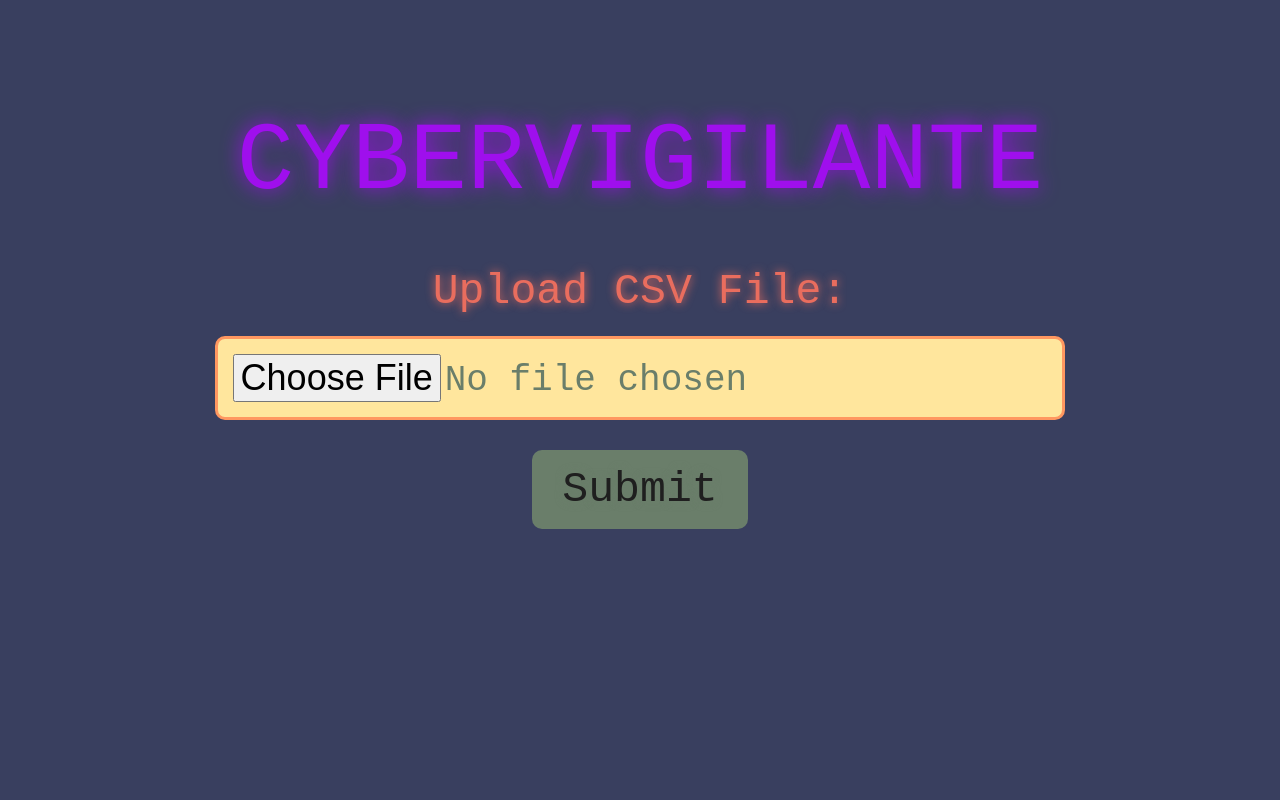
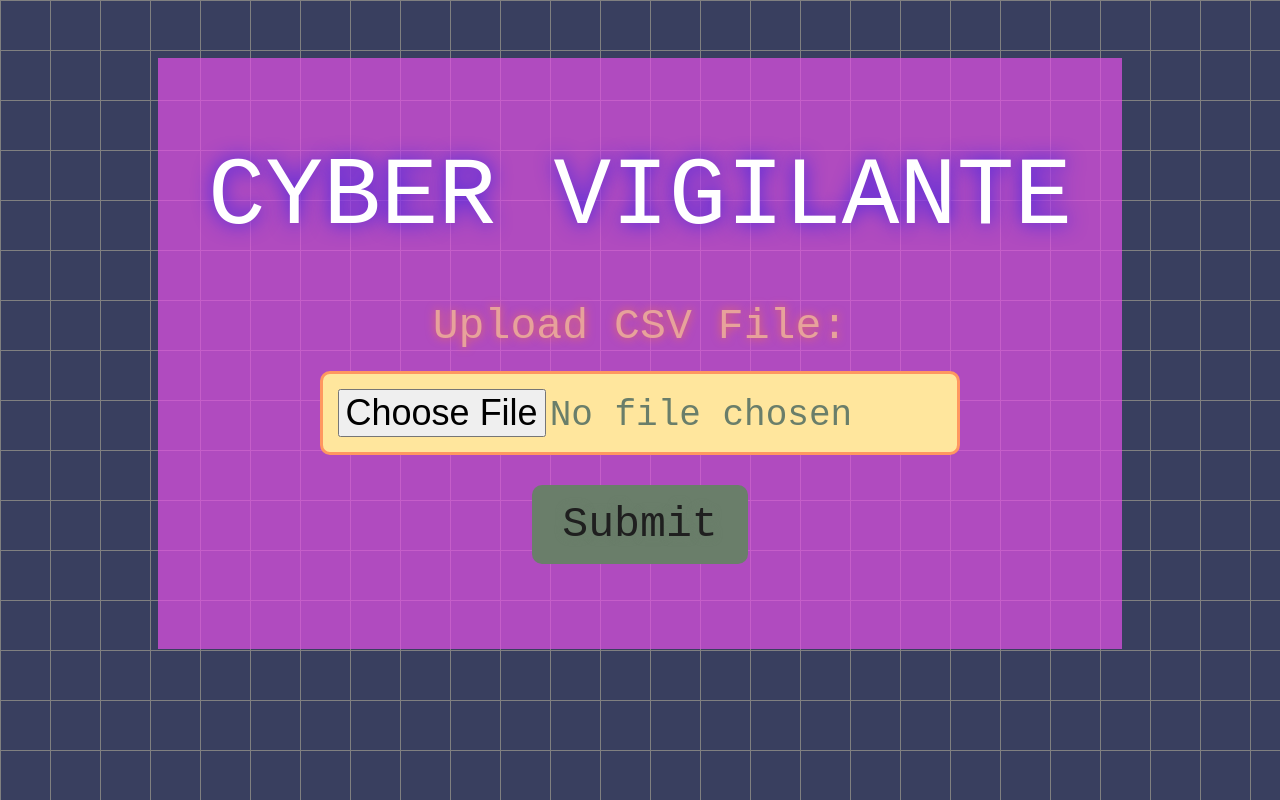
Before and after one commit to miamihackathon23/cyberhack, a React (Create React App) app in the folder react/: page / in a window 1280 px wide. Built offline with nearby package versions, Linux system fonts and the light colour scheme.

Commit message:
added styling

```diff
--- a/react/src/App.jsx
+++ b/react/src/App.jsx
@@ -3,7 +3,9 @@ import FileUpload from './FileUpload.jsx';
 
 function App() {
   return (
-    <FileUpload />
+    <div class='app'>
+      <div class='overlay'><FileUpload /></div>
+    </div>
   );
 }
 
--- a/react/src/FileUpload.jsx
+++ b/react/src/FileUpload.jsx
@@ -1,4 +1,4 @@
-import React, { useState, useRef } from 'react';
+import React, { useState } from 'react';
 
 const FileUpload = () => {
   function detectFraud(input) {
@@ -49,8 +49,8 @@ const FileUpload = () => {
   };
 
   return (
-    <div className="App">
-      <header>CYBERVIGILANTE</header>
+    <>
+      <header>CYBER VIGILANTE</header>
 
       <form id="file-upload">
         <label for="csv-file">Upload CSV File:</label>
@@ -58,7 +58,7 @@ const FileUpload = () => {
         <button onSubmit={ (e) => onSubmit(e)} type="submit" id="submit-btn">Submit</button>
       </form>
       <div id="result"></div>
-    </div>
+    </>
   );
 
 }
--- a/react/src/styles.css
+++ b/react/src/styles.css
@@ -4,22 +4,41 @@ body {
   color: #ffe69d;
   font-size: 1.5em;
   padding: 50px;
+  background-size: 50px 50px;
+  background-image:
+    linear-gradient(to right, grey 1px, transparent 1px),
+    linear-gradient(to bottom, grey 1px, transparent 1px);
 }
 
 header {
   text-align: center;
   font-size: 4em;
   margin-top: 50px;
-  color: #9f0fed;
-  text-shadow: 0px 0px 20px #9f0fed;
+  margin-bottom: 50px;
+  color: white;
+  text-shadow: 0px 0px 20px #3821e6;
 }
 
 h1 {
   text-align: center;
   font-size: 4em;
   margin-top: 50px;
-  color: #e96d5e;
-  text-shadow: 0px 0px 20px #e96d5e;
+  color: #ea9187;
+  text-shadow: 0px 0px 15px #e96d5e;
+}
+
+.app {
+  display: flex;
+  justify-content: center;
+}
+
+.overlay {
+  background: rgba(227, 81, 232, 0.7);
+  padding-top: 35px;
+  padding-bottom: 35px;
+  padding-left: 50px;
+  padding-right: 50px;
+  position: absolute;
 }
 
 form {
@@ -33,7 +52,7 @@ label {
   font-size: 1.8em;
   font-family: 'Roboto Mono', monospace;
   margin-bottom: 20px;
-  color: #e96d5e;
+  color: #e7a29b;
   text-shadow: 0px 0px 10px #e96d5e;
 }
 
@@ -68,7 +87,8 @@ button[type="submit"]:hover {
 }
 
 button, input {
-  font-family: 'Roboto Mono', monospace
+  font-family: 'Roboto Mono', monospace;
+  max-width: 750px;
 }
 
 #result {
```
